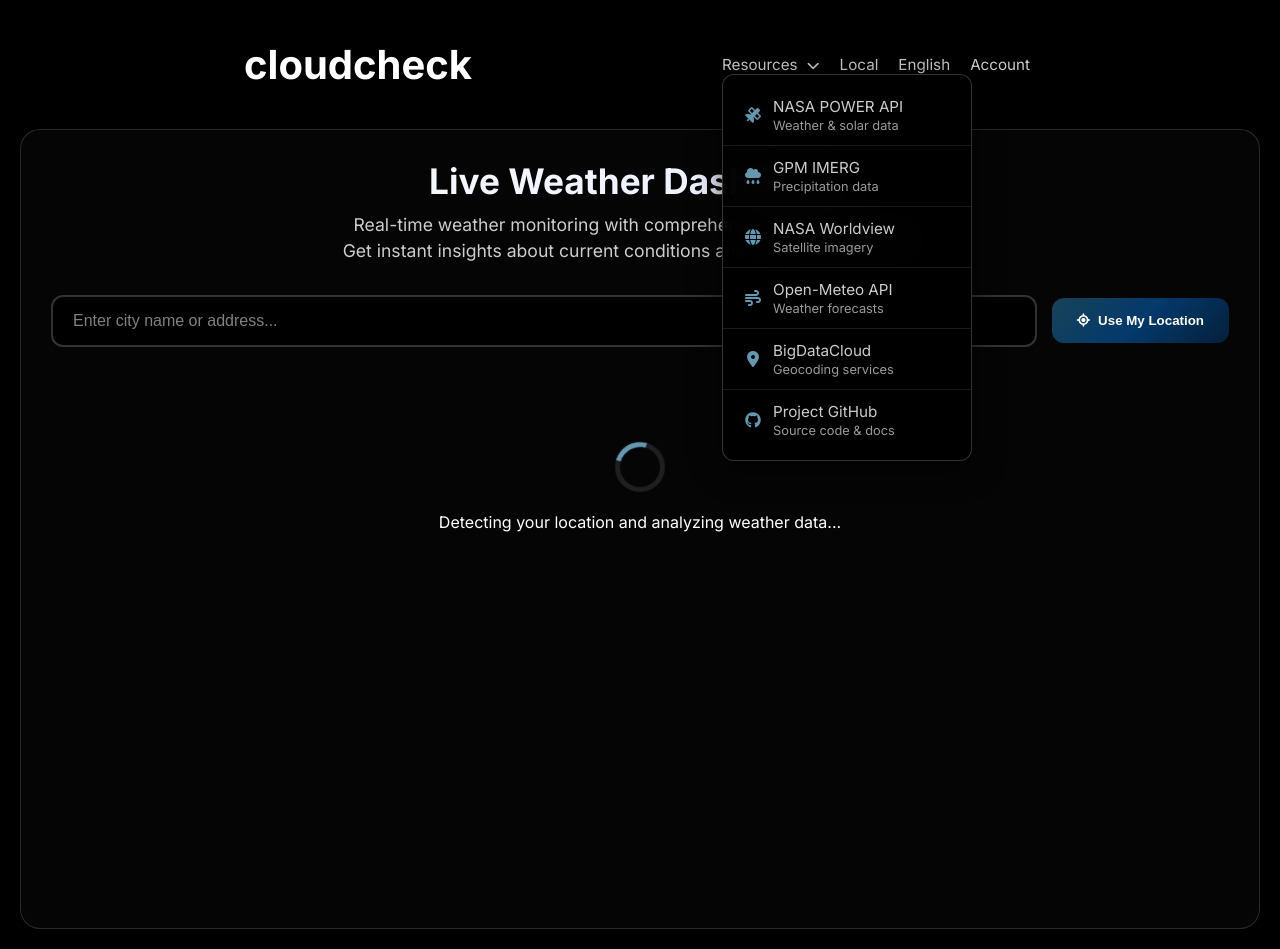
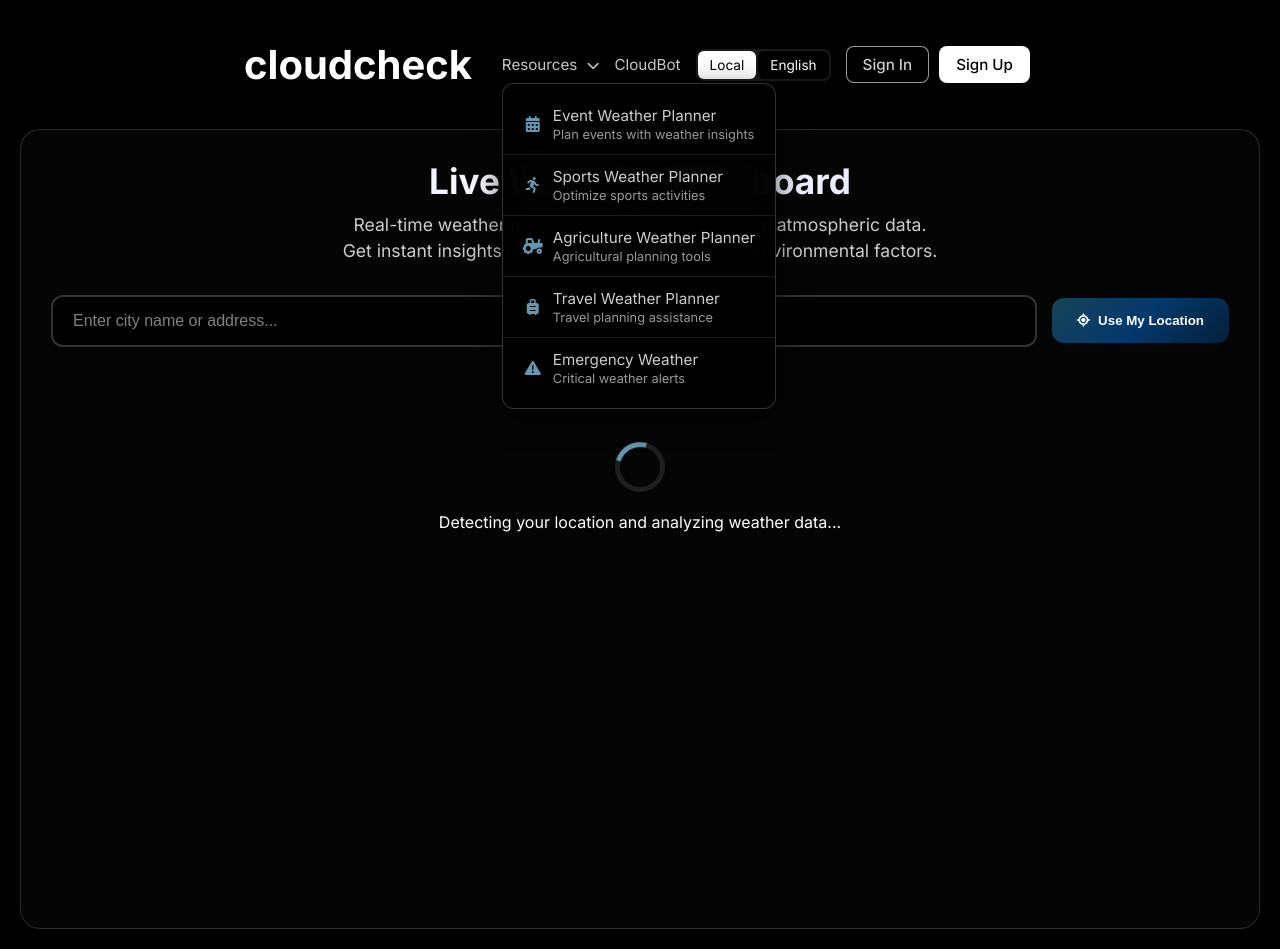
Before and after one commit to LazimSarwar/cloudcheck, a plain HTML site: page index.html in a window 1280 px wide. Both pictures are taken after a click on the link "Resources". Drawn offline with Linux system fonts and the light colour scheme.

Commit message:
Update index.html

```diff
--- a/index.html
+++ b/index.html
@@ -23,7 +23,6 @@
       position: relative;
     }
 
-    /* Dynamic Weather Effects */
     .weather-effects {
       position: fixed;
       top: 0;
@@ -34,7 +33,6 @@
       pointer-events: none;
     }
 
-    /* Sun Animation */
     .sun {
       position: absolute;
       top: 50px;
@@ -53,7 +51,6 @@
       50% { transform: scale(1.1); opacity: 1; }
     }
 
-    /* Birds Animation */
     .birds {
       position: absolute;
       top: 0;
@@ -73,7 +70,6 @@
       100% { transform: translateX(calc(100vw + 100px)) translateY(var(--end-y)); }
     }
 
-    /* Rain Animation */
     .rain-drops {
       position: absolute;
       top: 0;
@@ -108,7 +104,6 @@
       }
     }
 
-    /* Clouds Animation */
     .clouds {
       position: absolute;
       top: 0;
@@ -153,7 +148,6 @@
       100% { transform: translateX(calc(100vw + 300px)) translateY(var(--end-y)); }
     }
 
-    /* Snow Animation */
     .snowflakes {
       position: absolute;
       top: 0;
@@ -187,7 +181,6 @@
       }
     }
 
-    /* Navbar */
     .navbar {
       margin-top: 20px;
       display: flex;
@@ -198,7 +191,6 @@
       position: relative;
     }
 
-    /* Logo */
     .logo {
       font-size: 2.5rem;
       font-weight: 700;
@@ -211,10 +203,15 @@
       padding-left: 17%;
     }
 
-    /* Nav links */
+    @keyframes stormShimmer {
+      0% { background-position: 0% 50%; }
+      50% { background-position: 100% 50%; }
+      100% { background-position: 0% 50%; }
+    }
+
     .nav-links {
       display: flex;
-      gap: 20px;
+      gap: 15px;
       align-items: center;
       padding-right: 17.5%;
       position: relative;
@@ -233,7 +230,6 @@
       color: white;
     }
 
-    /* Resources Dropdown */
     .resources-dropdown {
       position: absolute;
       top: 100%;
@@ -302,7 +298,70 @@
       margin-top: 2px;
     }
 
-    /* Dashboard */
+    .language-toggle {
+      display: flex;
+      background: rgba(255, 255, 255, 0.1);
+      border-radius: 8px;
+      padding: 2px;
+      gap: 2px;
+    }
+
+    .lang-btn {
+      font-family: 'Inter', sans-serif;
+      padding: 6px 12px;
+      border-radius: 6px;
+      border: none;
+      background: #000;
+      color: #ffffff;
+      font-size: 0.85rem;
+      cursor: pointer;
+      transition: all 0.3s ease;
+    }
+
+    .lang-btn.active {
+      background: rgb(255, 255, 255);
+      color: rgb(0, 0, 0);
+    }
+
+    .auth-buttons {
+      display: flex;
+      gap: 10px;
+    }
+
+    .auth-btn {
+      padding: 8px 16px;
+      border-radius: 8px;
+      font-size: 0.9rem;
+      font-weight: 500;
+      cursor: pointer;
+      transition: all 0.3s ease;
+      text-decoration: none;
+    }
+
+    .signin-btn {
+      background: #000;
+      border: 1px solid rgba(255, 255, 255, 0.601);
+      color: white;
+    }
+
+    .signin-btn:hover {
+      background: rgb(255, 255, 255);
+      color: #000 !important;
+    }
+
+    .signup-btn {
+      background: #ffffff;
+      border: 1px solid rgba(255, 255, 255, 0.601);
+      color: rgb(0, 0, 0) !important;
+    }
+
+    .signup-btn:hover {
+      transform: translateY(-0.3px);
+      background: rgb(0, 0, 0);
+      color: #ffffff !important;
+      border: 1px solid rgba(255, 255, 255, 0.601);
+    }
+
     .dashboard {
       flex: 1;
       display: flex;
@@ -330,7 +389,6 @@
       overflow-y: scroll;
     }
 
-    /* Dashboard Header */
     .dashboard-header {
       text-align: center;
       margin-bottom: 30px;
@@ -354,7 +412,6 @@
       line-height: 1.5;
     }
 
-    /* Location Input Section */
     .location-section {
       display: flex;
       gap: 15px;
@@ -390,7 +447,6 @@
       color: rgba(255, 255, 255, 0.5);
     }
 
-    /* Fix autofill styles */
     .location-input:-webkit-autofill,
     .location-input:-webkit-autofill:hover,
     .location-input:-webkit-autofill:focus,
@@ -454,7 +510,6 @@
       box-shadow: 0 5px 15px rgba(100, 151, 177, 0.4);
     }
 
-    /* Weather Dashboard */
     .weather-dashboard {
       display: grid;
       grid-template-columns: 1fr 1fr;
@@ -463,7 +518,6 @@
       flex: 1;
     }
 
-    /* Current Weather */
     .current-weather {
       background: rgba(255, 255, 255, 0.08);
       border-radius: 15px;
@@ -530,7 +584,6 @@
       color: #6497b1;
     }
 
-    /* Enhanced Weather Info */
     .weather-info-grid {
       display: grid;
       grid-template-columns: repeat(2, 1fr);
@@ -563,7 +616,6 @@
       color: rgba(255, 255, 255, 0.5);
     }
 
-    /* Air Quality */
     .air-quality {
       background: rgba(255, 255, 255, 0.08);
       border-radius: 15px;
@@ -617,7 +669,6 @@
       margin: 5px 0;
     }
 
-    /* Comfort Analysis */
     .comfort-analysis {
       background: rgba(255, 255, 255, 0.08);
       border-radius: 15px;
@@ -682,7 +733,6 @@
       font-weight: 600;
     }
 
-    /* Status indicators */
     .status-low {
       color: #10b981;
     }
@@ -695,7 +745,6 @@
       color: #ef4444;
     }
 
-    /* Forecast Section - Now beside Comfort Analysis */
     .forecast-section {
       background: rgba(255, 255, 255, 0.08);
       border-radius: 15px;
@@ -750,7 +799,6 @@
       flex: 1;
     }
 
-    /* Loading State */
     .loading {
       display: flex;
       justify-content: center;
@@ -775,7 +823,6 @@
       100% { transform: rotate(360deg); }
     }
 
-    /* Error State */
     .error-state {
       display: flex;
       justify-content: center;
@@ -793,7 +840,6 @@
       margin-bottom: 20px;
     }
 
-    /* Responsive Design */
     @media (max-width: 1024px) {
       .weather-dashboard {
         grid-template-columns: 1fr;
@@ -872,80 +918,79 @@
         left: -100px;
         min-width: 180px;
       }
+      .nav-links {
+        gap: 10px;
+      }
+      .auth-buttons {
+        flex-direction: column;
+        gap: 5px;
+      }
     }
   </style>
 </head>
 <body>
-  <!-- Dynamic Weather Effects -->
-  <div class="weather-effects" id="weatherEffects">
-    <!-- Effects will be added here dynamically -->
-  </div>
-
-  <!-- Navbar -->
+  <div class="weather-effects" id="weatherEffects"></div>
+
   <div class="navbar">
     <div class="logo">cloudcheck</div>
     <div class="nav-links">
       <a href="#" id="resourcesLink">Resources <i class="fas fa-chevron-down" style="font-size: 0.8rem; margin-left: 5px;"></i></a>
       <div class="resources-dropdown" id="resourcesDropdown">
-        <a href="https://power.larc.nasa.gov/" class="resource-item" target="_blank">
-          <i class="fas fa-satellite resource-icon"></i>
+        <a href="event_weather_planner.html" class="resource-item">
+          <i class="fas fa-calendar-alt resource-icon"></i>
           <div class="resource-text">
-            <div>NASA POWER API</div>
-            <div class="resource-desc">Weather & solar data</div>
+            <div>Event Weather Planner</div>
+            <div class="resource-desc">Plan events with weather insights</div>
           </div>
         </a>
-        <a href="https://gpm.nasa.gov/" class="resource-item" target="_blank">
-          <i class="fas fa-cloud-rain resource-icon"></i>
+        <a href="sports_weather_planner.html" class="resource-item">
+          <i class="fas fa-running resource-icon"></i>
           <div class="resource-text">
-            <div>GPM IMERG</div>
-            <div class="resource-desc">Precipitation data</div>
+            <div>Sports Weather Planner</div>
+            <div class="resource-desc">Optimize sports activities</div>
           </div>
         </a>
-        <a href="https://worldview.earthdata.nasa.gov/" class="resource-item" target="_blank">
-          <i class="fas fa-globe resource-icon"></i>
+        <a href="agriculture_weather_planner.html" class="resource-item">
+          <i class="fas fa-tractor resource-icon"></i>
           <div class="resource-text">
-            <div>NASA Worldview</div>
-            <div class="resource-desc">Satellite imagery</div>
+            <div>Agriculture Weather Planner</div>
+            <div class="resource-desc">Agricultural planning tools</div>
           </div>
         </a>
-        <a href="https://open-meteo.com/" class="resource-item" target="_blank">
-          <i class="fas fa-wind resource-icon"></i>
+        <a href="travel_weather_planner.html" class="resource-item">
+          <i class="fas fa-suitcase-rolling resource-icon"></i>
           <div class="resource-text">
-            <div>Open-Meteo API</div>
-            <div class="resource-desc">Weather forecasts</div>
+            <div>Travel Weather Planner</div>
+            <div class="resource-desc">Travel planning assistance</div>
           </div>
         </a>
-        <a href="https://api.bigdatacloud.net/" class="resource-item" target="_blank">
-          <i class="fas fa-map-marker-alt resource-icon"></i>
+        <a href="emergency.html" class="resource-item">
+          <i class="fas fa-exclamation-triangle resource-icon"></i>
           <div class="resource-text">
-            <div>BigDataCloud</div>
-            <div class="resource-desc">Geocoding services</div>
-          </div>
-        </a>
-        <a href="https://github.com/your-repo" class="resource-item" target="_blank">
-          <i class="fab fa-github resource-icon"></i>
-          <div class="resource-text">
-            <div>Project GitHub</div>
-            <div class="resource-desc">Source code & docs</div>
+            <div>Emergency Weather</div>
+            <div class="resource-desc">Critical weather alerts</div>
           </div>
         </a>
       </div>
-      <a href="#">Local</a>
-      <a href="#">English</a>
-      <a href="login.html">Account</a>
+      <a href="chatbot.html">CloudBot</a>
+      <div class="language-toggle">
+        <button class="lang-btn active" id="localBtn">Local</button>
+        <button class="lang-btn" id="englishBtn">English</button>
+      </div>
+      <div class="auth-buttons">
+        <a href="login.html" class="auth-btn signin-btn">Sign In</a>
+        <a href="signup.html" class="auth-btn signup-btn">Sign Up</a>
+      </div>
     </div>
   </div>
 
-  <!-- Dashboard Section -->
   <div class="dashboard">
     <div class="dashboard-card">
-      <!-- Dashboard Header -->
       <div class="dashboard-header">
         <h1 class="dashboard-title">Live Weather Dashboard</h1>
         <p class="dashboard-subtitle">Real-time weather monitoring with comprehensive atmospheric data. Get instant insights about current conditions and environmental factors.</p>
       </div>
 
-      <!-- Location Input Section -->
       <div class="location-section">
         <div class="location-input-container">
           <input type="text" class="location-input" id="locationInput" placeholder="Enter city name or address...">
@@ -956,9 +1001,7 @@
         </button>
       </div>
 
-      <!-- Weather Dashboard -->
       <div class="weather-dashboard" id="weatherDashboard">
-        <!-- This will be populated by JavaScript -->
         <div class="loading" id="loadingState">
           <div class="spinner"></div>
           <p>Detecting your location and analyzing weather data...</p>
@@ -969,7 +1012,6 @@
 
   <script>
     document.addEventListener('DOMContentLoaded', function() {
-      // DOM Elements
       const locationInput = document.getElementById('locationInput');
       const suggestionsDropdown = document.getElementById('suggestionsDropdown');
       const detectLocationBtn = document.getElementById('detectLocationBtn');
@@ -978,27 +1020,34 @@
       const weatherEffects = document.getElementById('weatherEffects');
       const resourcesLink = document.getElementById('resourcesLink');
       const resourcesDropdown = document.getElementById('resourcesDropdown');
-
-      // Resources dropdown functionality
+      const localBtn = document.getElementById('localBtn');
+      const englishBtn = document.getElementById('englishBtn');
+
       resourcesLink.addEventListener('click', function(e) {
         e.preventDefault();
         resourcesDropdown.classList.toggle('show');
       });
 
-      // Close dropdown when clicking outside
       document.addEventListener('click', function(e) {
         if (!resourcesLink.contains(e.target) && !resourcesDropdown.contains(e.target)) {
           resourcesDropdown.classList.remove('show');
         }
       });
 
-      // Initialize the dashboard with current location
+      localBtn.addEventListener('click', function() {
+        localBtn.classList.add('active');
+        englishBtn.classList.remove('active');
+      });
+
+      englishBtn.addEventListener('click', function() {
+        englishBtn.classList.add('active');
+        localBtn.classList.remove('active');
+      });
+
       getCurrentLocation();
 
-      // Event Listeners
       detectLocationBtn.addEventListener('click', getCurrentLocation);
 
-      // Location input with debounced suggestions
       let debounceTimer;
       locationInput.addEventListener('input', function() {
         clearTimeout(debounceTimer);
@@ -1012,14 +1061,12 @@
         }, 300);
       });
 
-      // Hide suggestions when clicking outside
       document.addEventListener('click', function(e) {
         if (!locationInput.contains(e.target) && !suggestionsDropdown.contains(e.target)) {
           suggestionsDropdown.style.display = 'none';
         }
       });
 
-      // Get user's current location
       function getCurrentLocation() {
         loadingState.style.display = 'flex';
         weatherDashboard.innerHTML = '';
@@ -1043,7 +1090,6 @@
         }
       }
 
-      // Get address from coordinates using reverse geocoding
       async function getAddressFromCoords(lat, lon) {
         try {
           const response = await fetch(`https://api.bigdatacloud.net/data/reverse-geocode-client?latitude=${lat}&longitude=${lon}&localityLanguage=en`);
@@ -1055,7 +1101,6 @@
         }
       }
 
-      // Fetch location suggestions
       async function fetchLocationSuggestions(query) {
         try {
           const response = await fetch(`https://geocoding-api.open-meteo.com/v1/search?name=${encodeURIComponent(query)}&count=5`);
@@ -1072,7 +1117,6 @@
         }
       }
 
-      // Show location suggestions
       function showSuggestions(results) {
         suggestionsDropdown.innerHTML = '';
         results.forEach(result => {
@@ -1089,7 +1133,6 @@
         suggestionsDropdown.style.display = 'block';
       }
 
-      // Fetch real weather data from Open-Meteo API
       async function fetchWeatherData(lat, lon) {
         try {
           loadingState.querySelector('p').textContent = 'Fetching real-time weather data...';
@@ -1114,32 +1157,26 @@
         }
       }
 
-      // Process Open-Meteo API data
       function processOpenMeteoData(apiData, lat, lon) {
         const current = apiData.current;
         const daily = apiData.daily;
 
-        // Convert weather code to condition
         const condition = getConditionFromCode(current.weather_code);
 
-        // Calculate comfort indices
         const heatIndex = calculateHeatIndex(current.temperature_2m, current.relative_humidity_2m);
         const windChill = calculateWindChill(current.temperature_2m, current.wind_speed_10m);
 
-        // Determine risk levels
         const veryHotRisk = heatIndex > 35 ? 'High' : heatIndex > 30 ? 'Medium' : 'Low';
         const veryColdRisk = windChill < 0 ? 'High' : windChill < 5 ? 'Medium' : 'Low';
         const veryWetRisk = current.precipitation > 15 ? 'High' : current.precipitation > 5 ? 'Medium' : 'Low';
         const veryWindyRisk = current.wind_gusts_10m > 20 ? 'High' : current.wind_gusts_10m > 10 ? 'Medium' : 'Low';
 
-        // Generate forecast
         const forecast = daily.time.map((time, index) => ({
           day: new Date(time).toLocaleDateString('en-US', { weekday: 'short' }),
           condition: getConditionFromCode(daily.weather_code[index]),
           temp: daily.temperature_2m_max[index].toFixed(1)
         })).slice(0, 5);
 
-        // Generate air quality data (mock for demo)
         const airQuality = generateAirQualityData(condition);
 
         return {
@@ -1173,7 +1210,6 @@
         };
       }
 
-      // Generate mock air quality data
       function generateAirQualityData(condition) {
         const conditions = {
           'Clear': { aqi: 25, status: 'Good', pollutants: { pm25: 12, pm10: 20, no2: 15, o3: 45, so2: 5, co: 0.5 } },
@@ -1185,18 +1221,14 @@
         return conditions[condition] || conditions['Clear'];
       }
 
-      // Update background effects based on weather condition
       function updateBackgroundEffects(condition) {
-        // Clear existing effects
         weatherEffects.innerHTML = '';
 
         if (condition === 'Clear' || condition === 'Mainly Clear') {
-          // Add sun
           const sun = document.createElement('div');
           sun.className = 'sun';
           weatherEffects.appendChild(sun);
 
-          // Add more birds in different directions
           for (let i = 0; i < 8; i++) {
             const birds = document.createElement('div');
             birds.className = 'birds';
@@ -1216,7 +1248,6 @@
           }
 
         } else if (condition.includes('Rain') || condition.includes('Drizzle')) {
-          // Add more rain drops
           const rainDrops = document.createElement('div');
           rainDrops.className = 'rain-drops';
           for (let i = 0; i < 80; i++) {
@@ -1230,7 +1261,6 @@
           weatherEffects.appendChild(rainDrops);
 
         } else if (condition.includes('Cloud')) {
-          // Add more clouds in different directions
           for (let i = 0; i < 12; i++) {
             const cloud = document.createElement('div');
             cloud.className = 'cloud';
@@ -1244,7 +1274,6 @@
             weatherEffects.appendChild(cloud);
           }
         } else if (condition.includes('Snow')) {
-          // Add snowflakes
           const snowflakes = document.createElement('div');
           snowflakes.className = 'snowflakes';
           for (let i = 0; i < 60; i++) {
@@ -1261,7 +1290,6 @@
         }
       }
 
-      // Helper functions for weather calculations
       function getConditionFromCode(code) {
         const weatherCodes = {
           0: 'Clear', 1: 'Mainly Clear', 2: 'Partly Cloudy', 3: 'Cloudy',
@@ -1301,14 +1329,12 @@
       }
 
       function calculateFeelsLike(temp, humidity, windSpeed) {
-        // Simplified feels-like temperature calculation
         const heatIndex = calculateHeatIndex(temp, humidity);
         const windChill = calculateWindChill(temp, windSpeed);
         return (heatIndex + windChill) / 2;
       }
 
       function calculateDewPoint(temp, humidity) {
-        // Simplified dew point calculation
         return temp - (100 - humidity) / 5;
       }
 
@@ -1335,13 +1361,11 @@
         return 'aqi-poor';
       }
 
-      // Render the weather dashboard
       function renderWeatherDashboard(data) {
         const weatherIcon = getWeatherIcon(data.condition);
         const tempColor = getTemperatureColor(parseFloat(data.temperature));
 
         weatherDashboard.innerHTML = `
-          <!-- Current Weather -->
           <div class="current-weather">
             <div>
               <div class="location-display">
@@ -1398,7 +1422,6 @@
             </div>
           </div>
 
-          <!-- Air Quality -->
           <div class="air-quality">
             <div class="section-title">
               <i class="fas fa-wind"></i>
@@ -1442,7 +1465,6 @@
             </div>
           </div>
 
-          <!-- Comfort Analysis -->
           <div class="comfort-analysis">
             <div class="section-title">
               <i class="fas fa-heartbeat"></i>
@@ -1484,7 +1506,6 @@
             </div>
           </div>
 
-          <!-- Forecast Section - Now beside Comfort Analysis -->
           <div class="forecast-section">
             <div class="section-title">
               <i class="fas fa-calendar-alt"></i>
@@ -1504,7 +1525,6 @@
         `;
       }
 
-      // Show error state
       function showErrorState(message) {
         weatherDashboard.innerHTML = `
           <div class="error-state">
```
